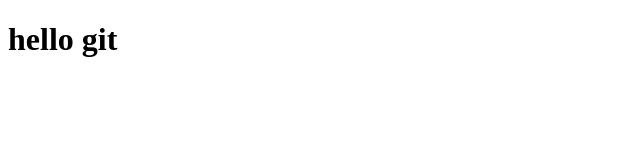
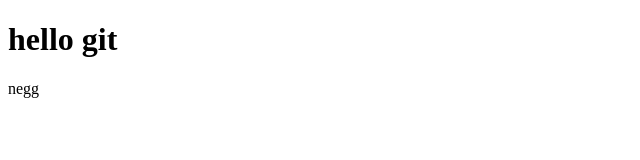
Before and after one commit to fatemeh13800/flowershop, a plain HTML site: page index.html in a window 1280 px wide. Shown: the full height of the page, 0-640 px from the left. Drawn offline with Linux system fonts and the light colour scheme.

Commit message:
finish index

```diff
--- a/index.html
+++ b/index.html
@@ -7,5 +7,6 @@
 </head>
 <body>
     <h1>hello git</h1>
+    negg
 </body>
 </html>
```
